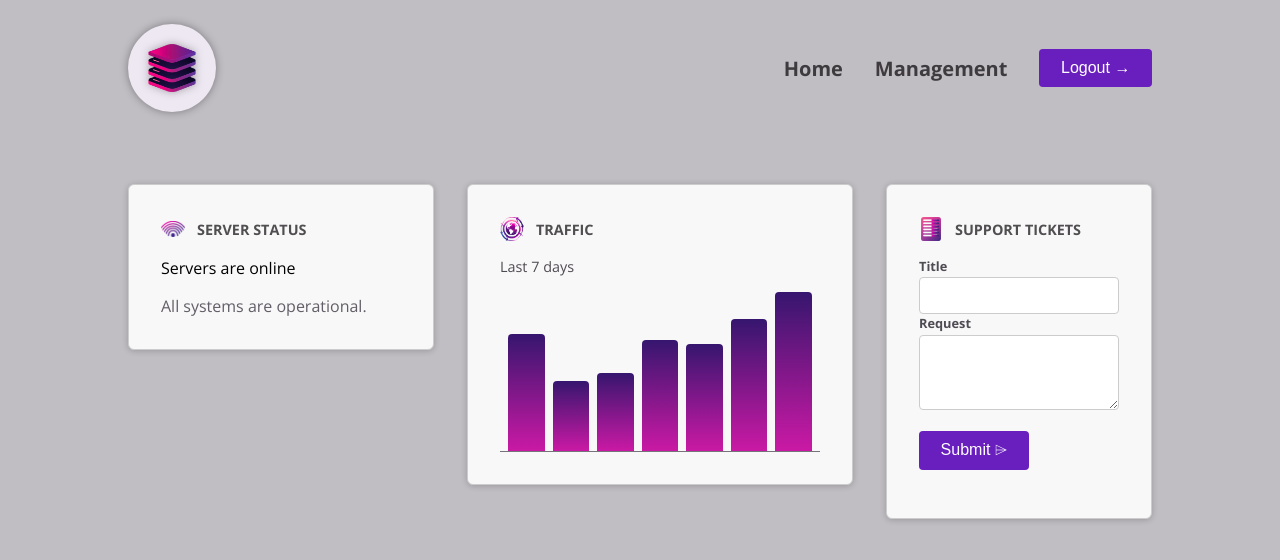
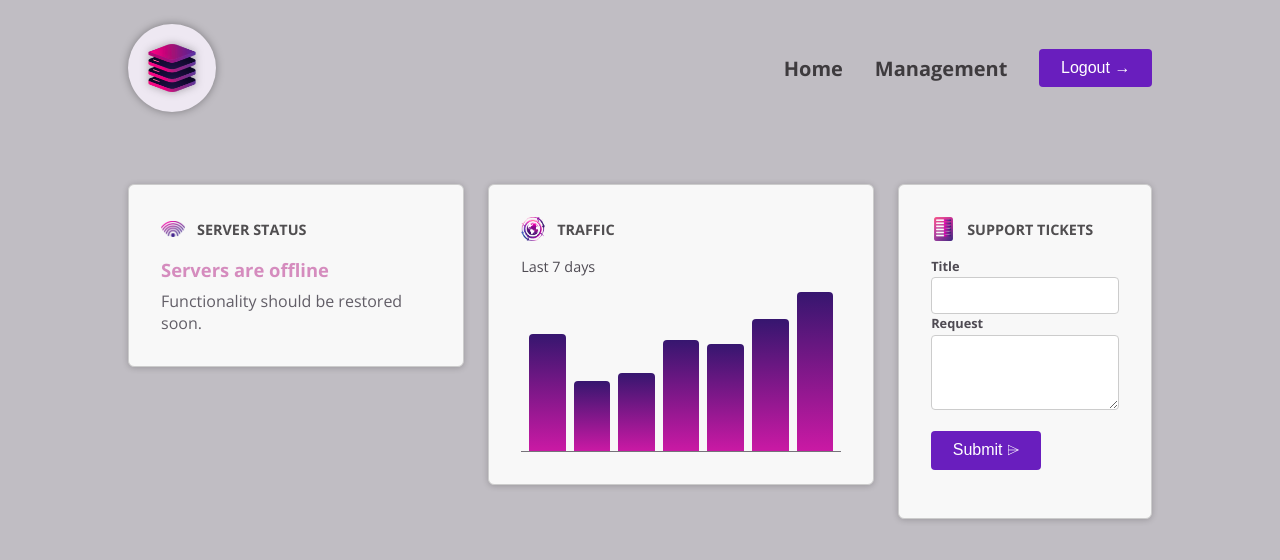
Before and after one commit to SwadhiSankar/Traffic-Management, an Angular app: page / in a window 1280 px wide. Shown: the top 560 px of the page. Built offline with nearby package versions, Linux system fonts and the light colour scheme.

Commit message:
Using setInterval function to set dynamic values to the variable server and using css dynamic rendering

```diff
--- a/src/app/dashboard/server-status/server-status.component.html
+++ b/src/app/dashboard/server-status/server-status.component.html
@@ -1,4 +1,11 @@
-<div id="status">
+<div
+  [class]="{
+    status: true,
+    'status-online': currentStatus === 'online',
+    'status-offline': currentStatus === 'offline',
+    'stauts-unknown': currentStatus === 'unknown'
+  }"
+>
   @if (currentStatus === 'online') {
   <p>Servers are online</p>
   <p>All systems are operational.</p>
--- a/src/app/dashboard/server-status/server-status.component.ts
+++ b/src/app/dashboard/server-status/server-status.component.ts
@@ -8,5 +8,18 @@
   styleUrl: './server-status.component.css',
 })
 export class ServerStatusComponent {
-  currentStatus = 'online';
+  currentStatus: 'online' | 'offline' | 'unknown' = 'offline';
+
+  constructor() {
+    setInterval(() => {
+      const randomValue = Math.random(); //0 to 1 it will generate
+      if (randomValue < 0.5) {
+        this.currentStatus = 'online';
+      } else if (randomValue < 0.9) {
+        this.currentStatus = 'offline';
+      } else {
+        this.currentStatus = 'unknown';
+      }
+    }, 5000);
+  }
 }
```
